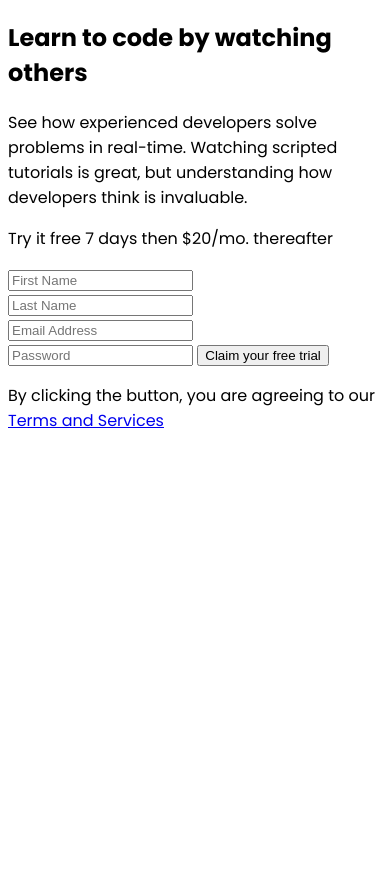
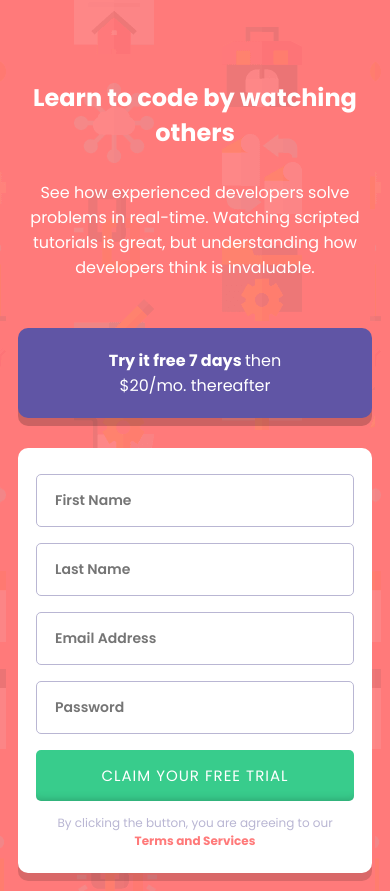
Before and after one commit to monte-dev/3-intro-component-with-signup-form-FEM, a plain HTML site: page index.html in a window 390 px wide. Before the commit the page ends 844 px from the top, so only its background shows below. Drawn offline with Linux system fonts and the light colour scheme.

Commit message:
Complete mobile design look

```diff
--- a/css/style.scss
+++ b/css/style.scss
@@ -1,17 +1,121 @@
-@import url('https://fonts.googleapis.com/css2?family=Poppins:wght@400;500;600;700&display=swap');
-
+@import url("https://fonts.googleapis.com/css2?family=Poppins:wght@400;500;600;700&display=swap");
 
 $primary-red: hsl(0, 100%, 74%);
 $primary-green: hsl(154, 59%, 51%);
 
-$accentBlue: hsl(248, 32%, 49%);
+$accent-blue: hsl(248, 32%, 49%);
 
 $dark-blue: hsl(249, 10%, 26%);
 $grayish-blue: hsl(246, 25%, 77%);
 
-$main-font: 'Poppins', sans-serif;
+$main-font: "Poppins", sans-serif;
+* {
+  box-sizing: border-box;
+  padding: 0;
+  margin: 0;
+}
+body {
+  font-family: $main-font;
+  font-size: 16px;
+  margin: 0 auto;
+  background-image: url(/images/bg-intro-mobile.png);
+  background-color: $primary-red;
+}
 
-body {
+.wrapper {
+  display: flex;
+  flex-direction: column;
+  justify-content: center;
+  align-items: center;
+}
+// Intro section
+.intro {
+  text-align: center;
+  color: #fff;
+  padding: 80px 30px 30px 30px;
+}
+.intro h1 {
+  padding-bottom: 30px;
+}
+.sign-up {
+  margin: 18px;
+}
+.offer-banner {
+  background-color: $accent-blue;
+  color: #fff;
+  border-radius: 10px;
+  padding: 20px 60px;
+  text-align: center;
+  margin-bottom: 30px;
+  -webkit-box-shadow: 0px 8px 0px 0px rgba(0, 0, 0, 0.2);
+  -moz-box-shadow: 0px 8px 0px 0px rgba(0, 0, 0, 0.2);
+  box-shadow: 0px 8px 0px 0px rgba(0, 0, 0, 0.2);
+}
+.offer-banner p {
+  font-weight: 400;
+}
+.offer-banner span {
+  font-weight: 700;
+}
+
+// Sign Up Form
+.form-wrapper {
+  text-align: center;
+  background-color: #fff;
+  border-radius: 10px;
+  padding: 18px;
+  -webkit-box-shadow: 0px 8px 0px 0px rgba(0, 0, 0, 0.15);
+  -moz-box-shadow: 0px 8px 0px 0px rgba(0, 0, 0, 0.15);
+  box-shadow: 0px 8px 0px 0px rgba(0, 0, 0, 0.15);
+}
+.form-wrapper input,
+button {
+  width: 100%;
+  margin: 8px 0px 8px 0px;
+  border-radius: 5px;
+  outline: none;
+}
+.form-wrapper input{
+  padding: 18px;
+  border: none;
+  border: 1px solid $grayish-blue;
+}
+.form-wrapper input::placeholder {
     font-family: $main-font;
-    font-size: 16px;
+    font-weight: 600;
+    font-size: 14px;
 }
+.form-wrapper button {
+  padding: 14px 0px 14px 0px;
+  font-family: $main-font;
+  font-size: 15px;
+  color: #fff;
+  background-color: $primary-green;
+  border: none;
+  text-transform: uppercase;
+  letter-spacing: 1px;
+  box-shadow: inset 0 -10px 10px -10px rgba(0, 0, 0, 0.25);
+  -moz-box-shadow: inset 0 -10px 10px -10px rgba(0, 0, 0, 0.25);
+  -webkit-box-shadow: inset 0 -10px 10px -10px rgba(0, 0, 0, 0.25);
+}
+.form-wrapper p {
+    font-size: 12px;
+    padding: 5px 20px;
+    color: $grayish-blue;
+}
+.form-wrapper a {
+    color: $primary-red;
+    font-weight: 700;
+    text-decoration: none;
+}
+@media (min-width: 768px) {
+  .wrapper {
+    flex-direction: row;
+  }
+  .wrapper {
+    height: 100vh;
+  }
+  .intro {
+    padding: 0;
+  }
+}
```
Also changed, not shown: css/style.css, 1 other file.
